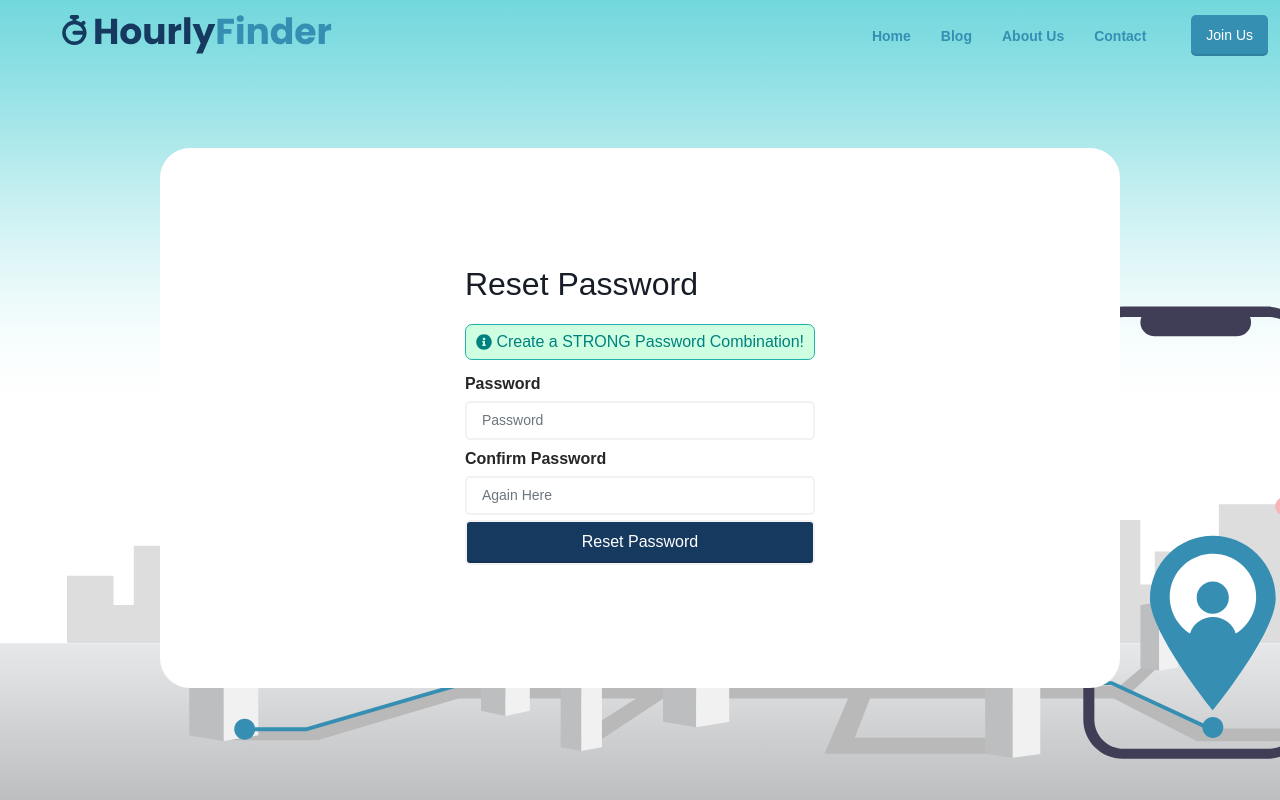
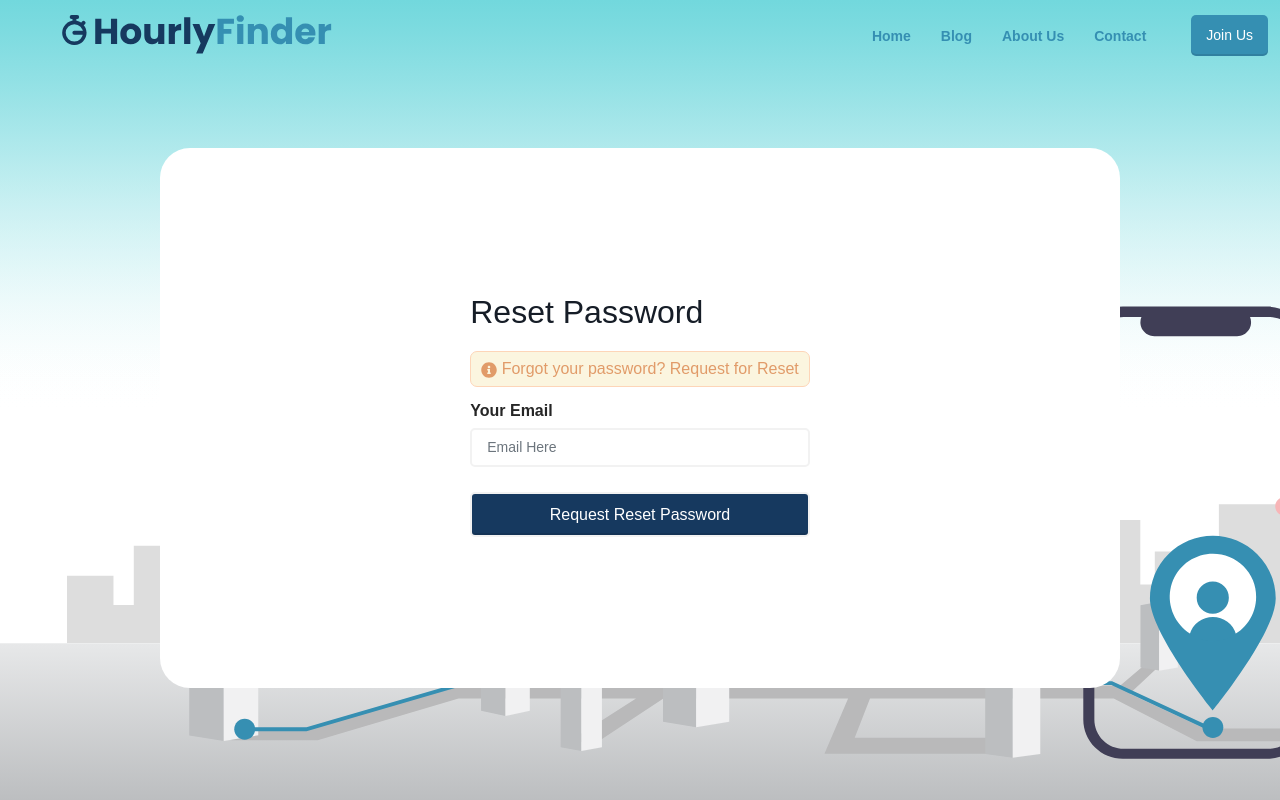
Before and after one commit to Rashed360/hourly-finder, a React (Create React App) app: page /password-reset in a window 1280 px wide. Shown: the top 800 px of the page. Built offline with nearby package versions, Linux system fonts and the light colour scheme; no server answers.

Commit message:
Password Reset Confirmation Successful

```diff
--- a/src/components/auth/PasswordReset.js
+++ b/src/components/auth/PasswordReset.js
@@ -1,16 +1,54 @@
-import { Navigate, useParams } from 'react-router-dom'
+import { useParams } from 'react-router-dom'
 import { Field, Form, Formik } from 'formik'
 import { FaInfoCircle } from 'react-icons/fa'
+import {
+	resetPasswordRequest,
+	resetPasswordConfirm,
+	clearAuthErrors,
+} from '../../redux/actionCreators/authActionCreators'
+import Spinner from '../commonComponents/spinner/Spinner'
+import { connect } from 'react-redux'
 
-const PasswordReset = () => {
+const mapDispatchToProps = dispatch => {
+	return {
+		resetPasswordRequest: email => dispatch(resetPasswordRequest(email)),
+		resetPasswordConfirm: (uid, token, password) => dispatch(resetPasswordConfirm(uid, token, password)),
+		clearAuthErrors: () => dispatch(clearAuthErrors()),
+	}
+}
+
+const mapStateToProps = state => {
+	return {
+		authLoading: state.auth.authLoading,
+		authFailedMsg: state.auth.authFailedMsg,
+		activationSuccess: state.auth.activationSuccess,
+	}
+}
+
+const PasswordReset = props => {
+	const {
+		authLoading,
+		authFailedMsg,
+		activationSuccess,
+		resetPasswordRequest,
+		resetPasswordConfirm,
+		clearAuthErrors,
+	} = props
 	const { uid, token } = useParams()
+
+	// Reseting Password
 	const initialValues = {
 		password: '',
 		passwordConfirm: '',
 	}
 
 	const onSubmitHandle = async values => {
-		console.log('Register', values)
+		console.log('Reset Confirm', values)
+		await resetPasswordConfirm(uid, token, values.password)
+		let timer = setTimeout(() => {
+			clearAuthErrors()
+		}, 5000)
+		clearTimeout(timer)
 	}
 
 	const validateHandle = values => {
@@ -32,25 +70,60 @@ const PasswordReset = () => {
 
 		return errors
 	}
+
+	// Applying for reset
+	const resetValues = {
+		email: '',
+	}
+	const onResetHandle = async values => {
+		console.log('Reset Request', values)
+		await resetPasswordRequest(values.email)
+		let timer = setTimeout(() => {
+			clearAuthErrors()
+		}, 5000)
+		clearTimeout(timer)
+	}
+	const resetValidate = values => {
+		const errors = {}
+		if (!values.email) {
+			errors.email = 'Field is Required'
+		} else if (!/^[A-Z0-9._%+-]+@[A-Z0-9.-]+\.[A-Z]{2,}$/i.test(values.email)) {
+			errors.email = 'Invalid Email Address'
+		}
+		return errors
+	}
+
 	return (
 		<div className='registration-area'>
 			<div className='registration-box'>
 				<div className='flex_center_around hh-100'>
-					{/* {token === undefined ? ( */}
-					{false ? (
-						<Navigate to='/' />
-					) : (
 					<div className='form'>
 						<h2>Reset Password</h2>
+						{token === undefined ? (
+							<p className='msg_notify error'>
+								<FaInfoCircle /> Forgot your password? Request for Reset
+							</p>
+						) : activationSuccess ? null : (
+							<p className='msg_notify'>Create a STRONG Password Combination!</p>
+						)}
+						{token !== undefined ? (
+							authLoading ? (
+								<Spinner />
+							) : activationSuccess ? (
+								<p className='msg_notify'>
+									<FaInfoCircle /> Password Reset Successful, Login with new Password.
+								</p>
+							) : (
 								<Formik initialValues={initialValues} onSubmit={onSubmitHandle} validate={validateHandle}>
 									{({ values, errors, touched, handleChange, handleSubmit, handleReset }) => (
 										<Form onSubmit={handleSubmit} onReset={handleReset}>
-										<>
-											<p className='msg_notify'>
-												<FaInfoCircle /> Create a STRONG Password Combination!
+											{authFailedMsg !== null ? (
+												<p className='msg_notify error'>
+													<FaInfoCircle /> {authFailedMsg}
 												</p>
+											) : null}
 											<div className='form-field email'>
-												<label htmlFor='password'>Password</label>
+												<label htmlFor='password'>New Password</label>
 												<Field
 													name='password'
 													type='password'
@@ -73,7 +146,7 @@ const PasswordReset = () => {
 											</div>
 
 											<div className='form-field email'>
-												<label htmlFor='passwordConfirm'>Confirm Password</label>
+												<label htmlFor='passwordConfirm'>Retype New Password</label>
 												<Field
 													name='passwordConfirm'
 													type='password'
@@ -94,20 +167,64 @@ const PasswordReset = () => {
 													<div className='valid-feedback'>Password Matched!</div>
 												)}
 											</div>
-										</>
 
-										<div className='form-field'>
+											<div className='form-field mt-20'>
 												<input type='submit' value='Reset Password' className='btn submit' />
 											</div>
 										</Form>
 									)}
 								</Formik>
+							)
+						) : authLoading ? (
+							<Spinner />
+						) : activationSuccess ? (
+							<p className='msg_notify'>
+								<FaInfoCircle /> Requestet Accepted, Check Email
+							</p>
+						) : (
+							<Formik initialValues={resetValues} onSubmit={onResetHandle} validate={resetValidate}>
+								{({ values, errors, touched, handleChange, handleSubmit }) => (
+									<Form onSubmit={handleSubmit}>
+										{authFailedMsg !== null ? (
+											<p className='msg_notify error'>
+												<FaInfoCircle /> {authFailedMsg}
+											</p>
+										) : null}
+										<div className='form-field email'>
+											<label htmlFor='email'>Your Email</label>
+											<Field
+												name='email'
+												type='email'
+												className={
+													touched.email
+														? errors.email
+															? 'form-control is-invalid'
+															: 'form-control is-valid'
+														: 'form-control'
+												}
+												value={values.email}
+												onChange={handleChange}
+												placeholder='Email Here'
+											/>
+											{touched.email && errors.email ? (
+												<div className='invalid-feedback'>{errors.email}</div>
+											) : (
+												<div className='valid-feedback'>Looks good!</div>
+											)}
 										</div>
+
+										<div className='form-field mt-20'>
+											<input type='submit' value='Request Reset Password' className='btn submit' />
+										</div>
+									</Form>
 								)}
+							</Formik>
+						)}
+					</div>
 				</div>
 			</div>
 		</div>
 	)
 }
 
-export default PasswordReset
+export default connect(mapStateToProps, mapDispatchToProps)(PasswordReset)
--- a/src/redux/actionCreators/authActionCreators.js
+++ b/src/redux/actionCreators/authActionCreators.js
@@ -144,30 +144,51 @@ export const activateAccount = (uid, token) => async dispatch => {
 		})
 }
 
-export const resetPasswordRequest = id => async dispatch => {
+export const resetPasswordRequest = email => async dispatch => {
 	dispatch(authLoading())
+	const authData = {
+		email: email,
+	}
 	await axios
-		.post(url + '/auth/jwt/create')
+		.post(url + '/auth/users/reset_password/', authData)
 		.then(response => {
-			console.log(response.data)
-			dispatch(authSuccess()) ///
+			console.log(response)
+			dispatch({
+				type: ACTIVATE_SUCCESS,
+			})
+		})
+		.catch(error => {
+			const data = error
+			console.log(data)
+			dispatch({
+				type: AUTH_FAILED,
+				payload: data,
+			})
+		})
+}
+
+export const resetPasswordConfirm = (uid, token, password) => async dispatch => {
+	dispatch(authLoading())
+	const authData = {
+		uid: uid,
+		token: token,
+		new_password: password,
+	}
+	await axios
+		.post(url + '/auth/users/reset_password_confirm/', authData)
+		.then(response => {
+			console.log(response)
+			dispatch({
+				type: ACTIVATE_SUCCESS,
+			})
 		})
 		.catch(error => {
 			const key = Object.keys(error.response.data)[0]
-			dispatch(authFailed(error.response.data[key]))
+			const data = error.response.data[key][0]
+			console.log(data)
+			dispatch({
+				type: AUTH_FAILED,
+				payload: data,
+			})
 		})
 }
-
-export const resetPasswordConfirm = (uid, token) => async dispatch => {
-	dispatch(authLoading())
-	await axios
-		.post(url + '/auth/jwt/create')
-		.then(response => {
-			console.log(response.data)
-			dispatch(authSuccess()) ///
-		})
-		.catch(error => {
-			const key = Object.keys(error.response.data)[0]
-			dispatch(authFailed(error.response.data[key]))
-		})
-}
```
Lines whose indentation alone changed are shown as unchanged.
